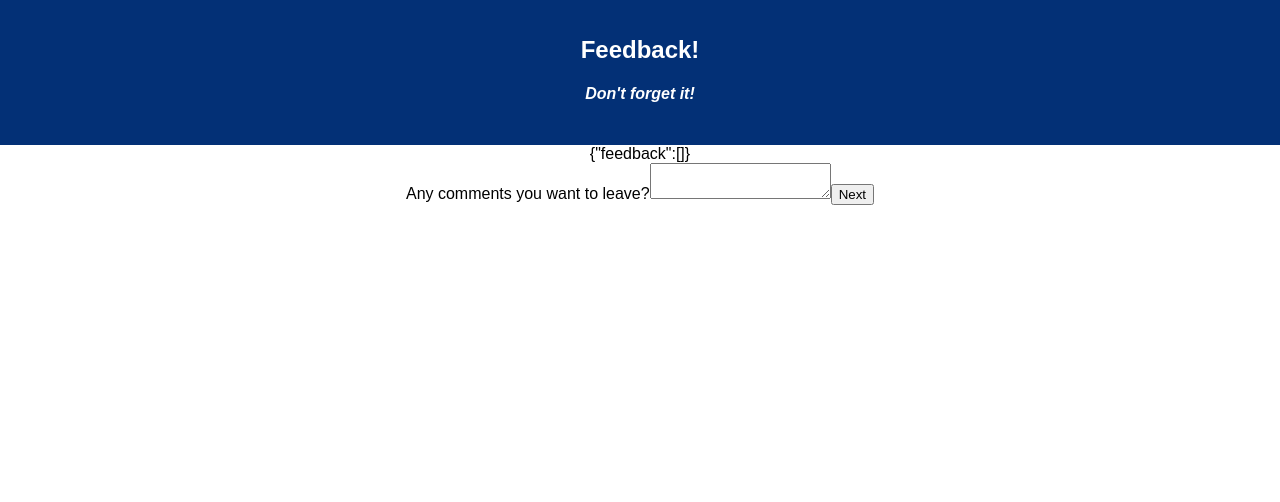
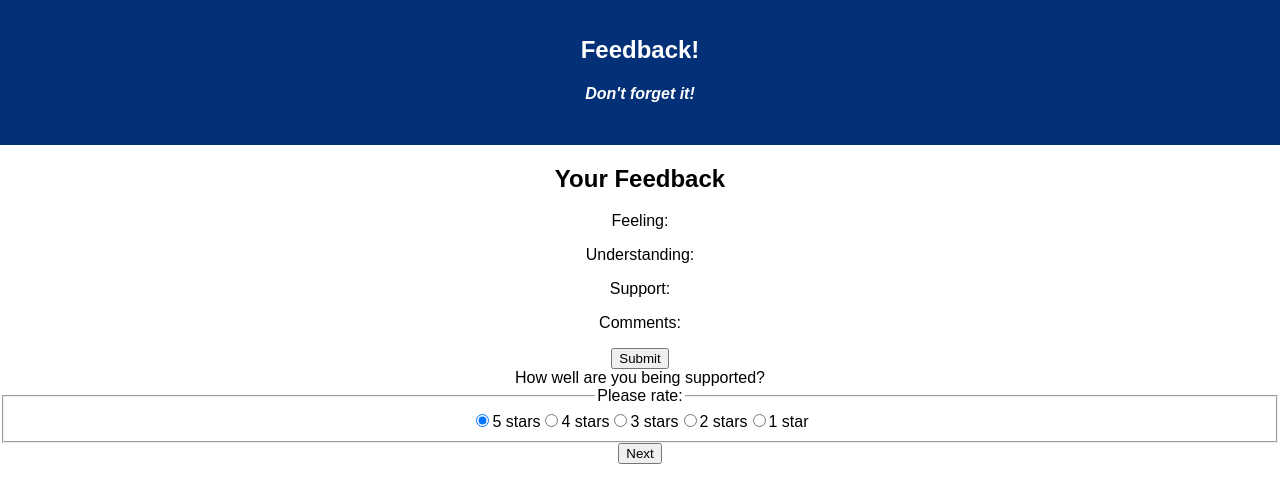
Before and after one commit to vxiong029/weekend-challenge-5-feedback, a React (Create React App) app: page /#/3 in a window 1280 px wide. Before the commit this address led to /#/4. Shown: the top 502 px of the page. Built offline with nearby package versions, Linux system fonts and the light colour scheme.

Commit message:
able to connect feedbackAnswers from Review.js to server

```diff
--- a/src/components/App/App.js
+++ b/src/components/App/App.js
@@ -11,6 +11,7 @@ import Understanding from '../Understanding/Understanding';
 import Support from '../Support/Support';
 import Comments from '../Comments/Comments';
 import Submit from '../Submit/Submit';
+import Review from '../Review/Review';
 
 class App extends Component {
   render() {
@@ -18,8 +19,7 @@ class App extends Component {
       <Router>
       <div className="App">
         <Header />
-        {JSON.stringify(this.props.reduxStore )}
-        <br />
+        <Review />
         <Route exact path="/" component={Feeling} />
         <Route path="/2" component={Understanding}></Route>
         <Route path="/3" component={Support}></Route>
--- a/src/components/Comments/Comments.js
+++ b/src/components/Comments/Comments.js
@@ -16,7 +16,7 @@ class Comments extends Component {
       payload: this.state
     });
     // pushes the user to next page
-    this.props.history.push('/5');
+    // this.props.history.push('/');
   }
   render() {
     return (
--- a/src/components/Feeling/Feeling.js
+++ b/src/components/Feeling/Feeling.js
@@ -26,28 +26,28 @@ class Feeling extends Component {
       <div>
         <label>
           How are you feeling today?
-          <fieldset class="rating">
+          <fieldset className="rating">
             <legend>Please rate:</legend>
             <input type="radio" id="star5" name="feeling" value="5"
               onChange={this.handleChange}
               checked={this.state.feeling === '5'} />
-                <label for="star5" title="Rocks!">5 stars</label>
+                <label title="Rocks!">5 stars</label>
             <input type="radio" id="star4" name="feeling" value="4"
               onChange={this.handleChange}
               checked={this.state.feeling === '4'} />
-                <label for="star4" title="Pretty good">4 stars</label>
+                <label title="Pretty good">4 stars</label>
             <input type="radio" id="star3" name="feeling" value="3"
               onChange={this.handleChange}
               checked={this.state.feeling === '3'} />
-                <label for="star3" title="Meh">3 stars</label>
+                <label title="Meh">3 stars</label>
             <input type="radio" id="star2" name="feeling" value="2"
               onChange={this.handleChange}
               checked={this.state.feeling === '2'} />
-              <label for="star2" title="Kinda bad">2 stars</label>
+              <label title="Kinda bad">2 stars</label>
             <input type="radio" id="star1" name="feeling" value="1"
               onChange={this.handleChange}
               checked={this.state.feeling === '1'} />
-              <label for="star1" title="Sucks big time">1 star</label>
+              <label title="Sucks big time">1 star</label>
           </fieldset>
           <button onClick={this.setFeeling}>Next</button>
         </label>
--- /dev/null
+++ b/src/components/Review/Review.js
@@ -0,0 +1,32 @@
+import React, {Component} from 'react';
+import {connect} from 'react-redux';
+import axios from 'axios';
+
+class Review extends Component {
+  submitHandle = (answer) => {
+    console.log('in submitHandle');
+    axios.post('/submit', answer)
+      .then(response => {
+        console.log('was sent', response);
+      }).catch(error => {
+        console.log('error in submitHandle', error);
+      })
+  }
+  render() {
+      let feedbackAnswers = this.props.reduxStore.feedback;
+    return (
+      <div>
+        <h2>Your Feedback</h2>
+          <p>Feeling: {feedbackAnswers.feeling}</p>
+          <p>Understanding: {feedbackAnswers.understanding}</p>
+          <p>Support: {feedbackAnswers.support}</p>
+          <p>Comments: {feedbackAnswers.comments}</p>
+        <button onClick={() => this.submitHandle(this.props.reduxStore.feedback)}>Submit</button>
+      </div>
+    )
+  }
+}
+const mapStateToProps = reduxStore => ({
+  reduxStore
+})
+export default connect(mapStateToProps)(Review);
--- a/src/components/Support/Support.js
+++ b/src/components/Support/Support.js
@@ -22,28 +22,28 @@ class Support extends Component {
     return (
       <label>
         How well are you being supported?
-        <fieldset class="rating">
+        <fieldset className="rating">
             <legend>Please rate:</legend>
             <input type="radio" id="star5" name="support" value="5"
               onChange={this.handleChange}
               checked={this.state.support === '5'} />
-                <label for="star5" title="Rocks!">5 stars</label>
+                <label title="Rocks!">5 stars</label>
             <input type="radio" id="star4" name="support" value="4"
               onChange={this.handleChange}
               checked={this.state.support === '4'} />
-                <label for="star4" title="Pretty good">4 stars</label>
+                <label title="Pretty good">4 stars</label>
             <input type="radio" id="star3" name="support" value="3"
               onChange={this.handleChange}
               checked={this.state.support === '3'} />
-                <label for="star3" title="Meh">3 stars</label>
+                <label title="Meh">3 stars</label>
             <input type="radio" id="star2" name="support" value="2"
               onChange={this.handleChange}
               checked={this.state.support === '2'} />
-              <label for="star2" title="Kinda bad">2 stars</label>
+              <label title="Kinda bad">2 stars</label>
             <input type="radio" id="star1" name="support" value="1"
               onChange={this.handleChange}
               checked={this.state.support === '1'} />
-              <label for="star1" title="Sucks big time">1 star</label>
+              <label title="Sucks big time">1 star</label>
           </fieldset>
         <button onClick={this.setSupport}>Next</button>
       </label>
--- a/src/components/Understanding/Understanding.js
+++ b/src/components/Understanding/Understanding.js
@@ -24,28 +24,28 @@ class Understanding extends Component {
       <div>
       <label>
         How well are you understanding the content?
-        <fieldset class="rating">
+        <fieldset className="rating">
             <legend>Please rate:</legend>
             <input type="radio" id="star5" name="understanding" value="5"
               onChange={this.handleChange}
               checked={this.state.understanding === '5'} />
-                <label for="star5" title="Rocks!">5 stars</label>
+                <label title="Rocks!">5 stars</label>
             <input type="radio" id="star4" name="understanding" value="4"
               onChange={this.handleChange}
               checked={this.state.understanding === '4'} />
-                <label for="star4" title="Pretty good">4 stars</label>
+                <label title="Pretty good">4 stars</label>
             <input type="radio" id="star3" name="understanding" value="3"
               onChange={this.handleChange}
               checked={this.state.understanding === '3'} />
-                <label for="star3" title="Meh">3 stars</label>
+                <label title="Meh">3 stars</label>
             <input type="radio" id="star2" name="understanding" value="2"
               onChange={this.handleChange}
               checked={this.state.understanding === '2'} />
-              <label for="star2" title="Kinda bad">2 stars</label>
+              <label title="Kinda bad">2 stars</label>
             <input type="radio" id="star1" name="understanding" value="1"
               onChange={this.handleChange}
               checked={this.state.understanding === '1'} />
-              <label for="star1" title="Sucks big time">1 star</label>
+              <label title="Sucks big time">1 star</label>
           </fieldset>
         <button onClick={this.setUnderstanding}>Next</button>
       </label>
--- a/src/index.js
+++ b/src/index.js
@@ -8,16 +8,16 @@ import { createStore, combineReducers, applyMiddleware } from 'redux';
 import { Provider } from 'react-redux';
 import Logger from 'redux-logger';
 // REDUCERS
-const feedback = (state = [], action) => {
+const feedback = (state = {}, action) => {
   switch (action.type) {
     case 'SET_FEELING':
-      return [...state, action.payload];
+      return {...state, ...action.payload};
     case 'SET_UNDERSTANDING':
-      return [...state, action.payload];
+      return {...state, ...action.payload};
     case 'SET_SUPPORT':
-      return [...state, action.payload];
+      return {...state, ...action.payload};
     case 'SET_COMMENTS':
-      return [...state, action.payload];
+      return {...state, ...action.payload};
   default:
     return state;
   }
```
Also changed, not shown: 1 other file (tests, documents, lock files or other folders).
